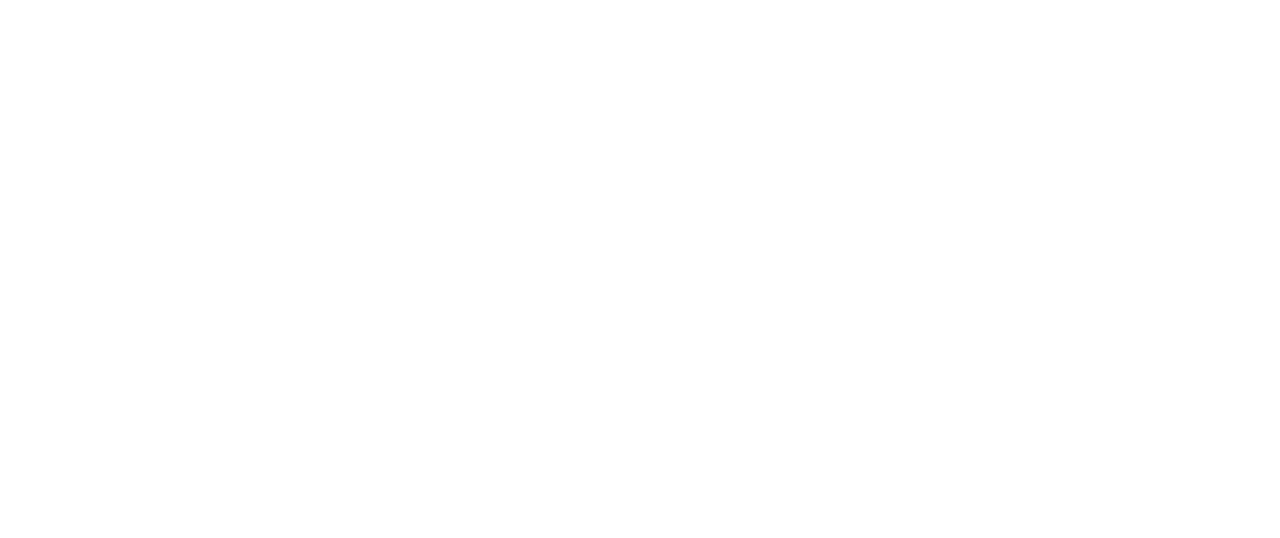
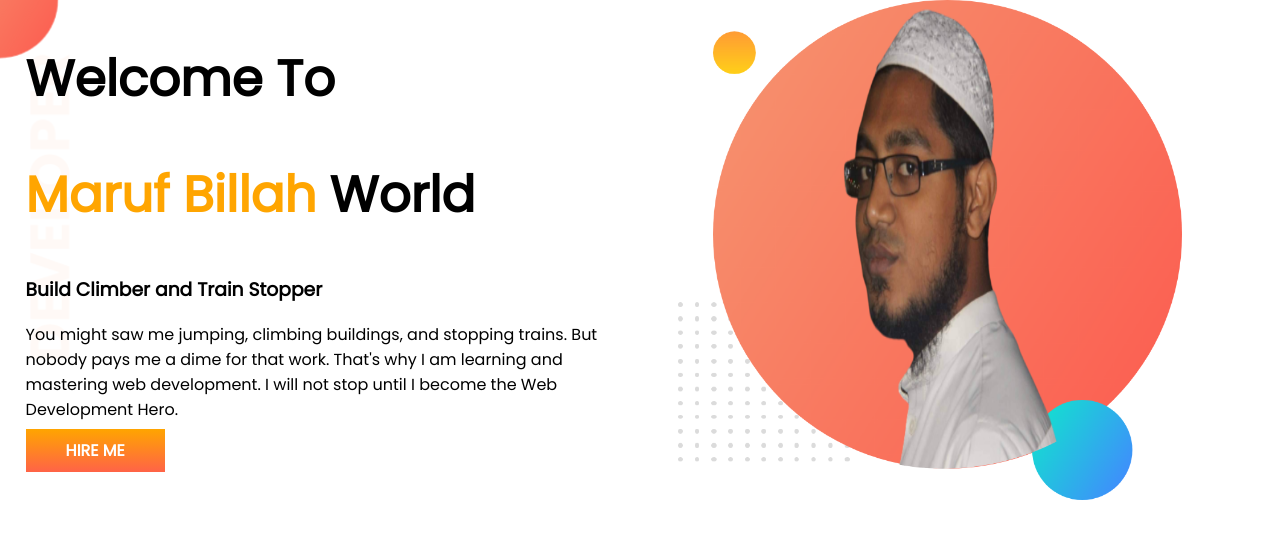
Before and after one commit to maruf1996/developer-portfolio, a plain HTML site: page index.html in a window 1280 px wide. Drawn offline with Linux system fonts and the light colour scheme.

Commit message:
add banner added

```diff
--- a/index.html
+++ b/index.html
@@ -5,9 +5,24 @@
     <meta http-equiv="X-UA-Compatible" content="IE=edge">
     <meta name="viewport" content="width=device-width, initial-scale=1.0">
     <title>Developer Portfolio</title>
+    <link rel="preconnect" href="https://fonts.googleapis.com">
+    <link rel="preconnect" href="https://fonts.gstatic.com" crossorigin>
+    <link href="https://fonts.googleapis.com/css2?family=Poppins&display=swap" rel="stylesheet">
     <link rel="stylesheet" href="style.css">
 </head>
 <body>
 
+    <section class="top_part">
+        <div class="half_width">
+            <h1>Welcome To</h1>
+            <h1> <span class="name_color">Maruf Billah</span> World</h1>
+            <h3>Build Climber and Train Stopper</h3>
+            <p>You might saw me jumping, climbing buildings, and stopping trains. But nobody pays me a dime for that work. That's why I am learning and mastering web development. I will not stop until I become the Web Development Hero.</p>
+            <a class="link_hire" href="https://www.linkedin.com/in/maruf1122/" target="_blank">HIRE ME</a>
+        </div>
+        <div class="half_width">
+            <img src="images/maruf-bg.png" alt="">
+        </div>
+    </section>
 </body>
 </html>
--- a/style.css
+++ b/style.css
@@ -0,0 +1,39 @@
+body {
+    font-family: 'Poppins', sans-serif;
+    margin: 0;
+}
+
+section {
+    display: flex;
+}
+
+.half_width {
+    width: 50%;
+    padding-left: 2%;
+}
+
+.half_width img {
+    width: 82%;
+    margin-left: 2%;
+}
+
+h1 {
+    font-size: 50px;
+}
+
+.name_color {
+    color: orange
+}
+
+.link_hire {
+    text-decoration: none;
+    color: white;
+    padding: 10px 40px;
+    background-image: linear-gradient(orange, tomato);
+    font-weight: bold;
+}
+
+.top_part {
+    background-image: url(images/top-banner.png);
+    background-repeat: no-repeat;
+}
```
Also changed, not shown: images/dream-bg.png (added), images/exp-bg.png (added), images/jhankar.png (added), images/jhankar2.png (added), images/maruf-bg.png (added), images/my-bg.png (added), images/my-bg2.png (added), images/top-banner.png (added), 7 other files.
